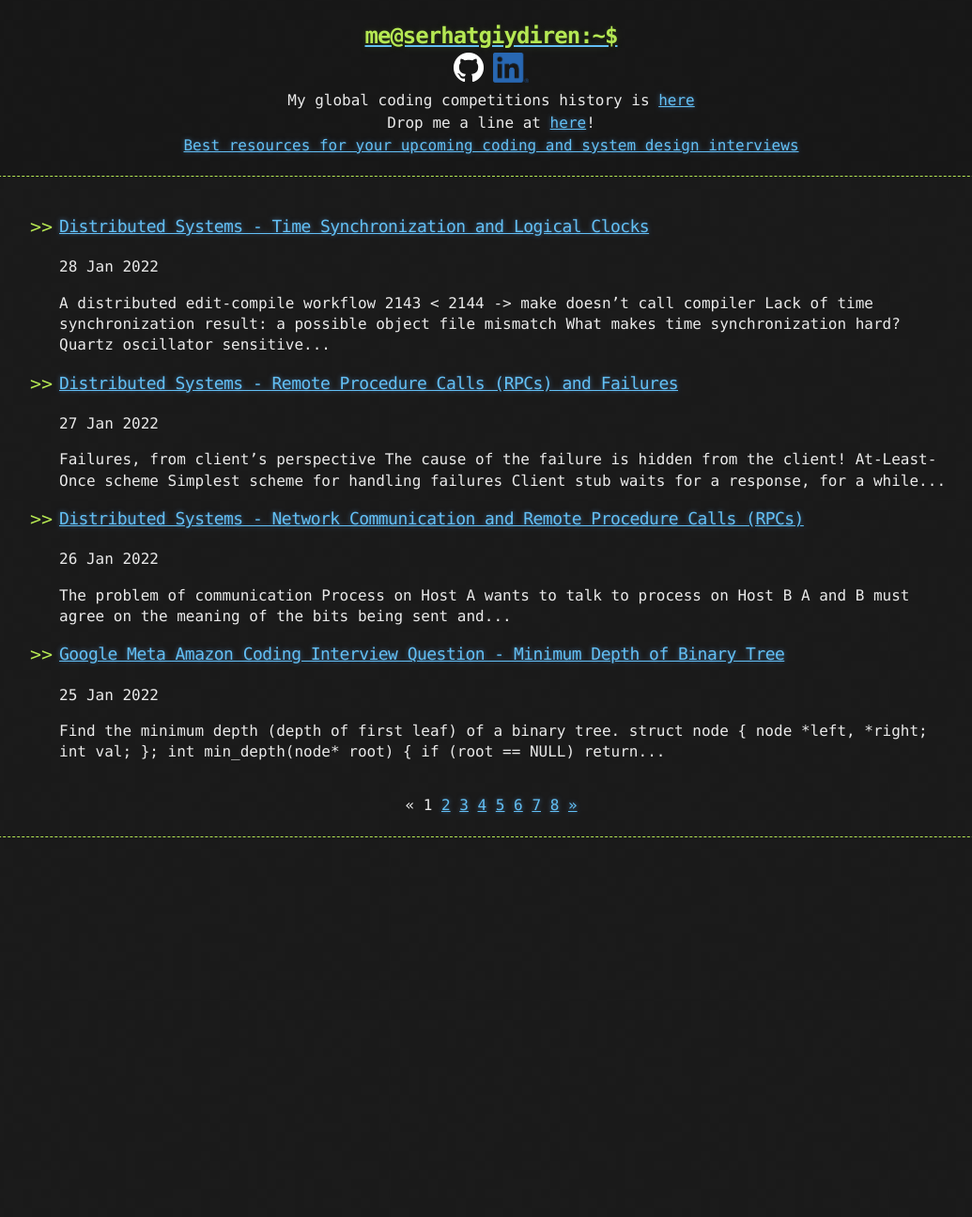
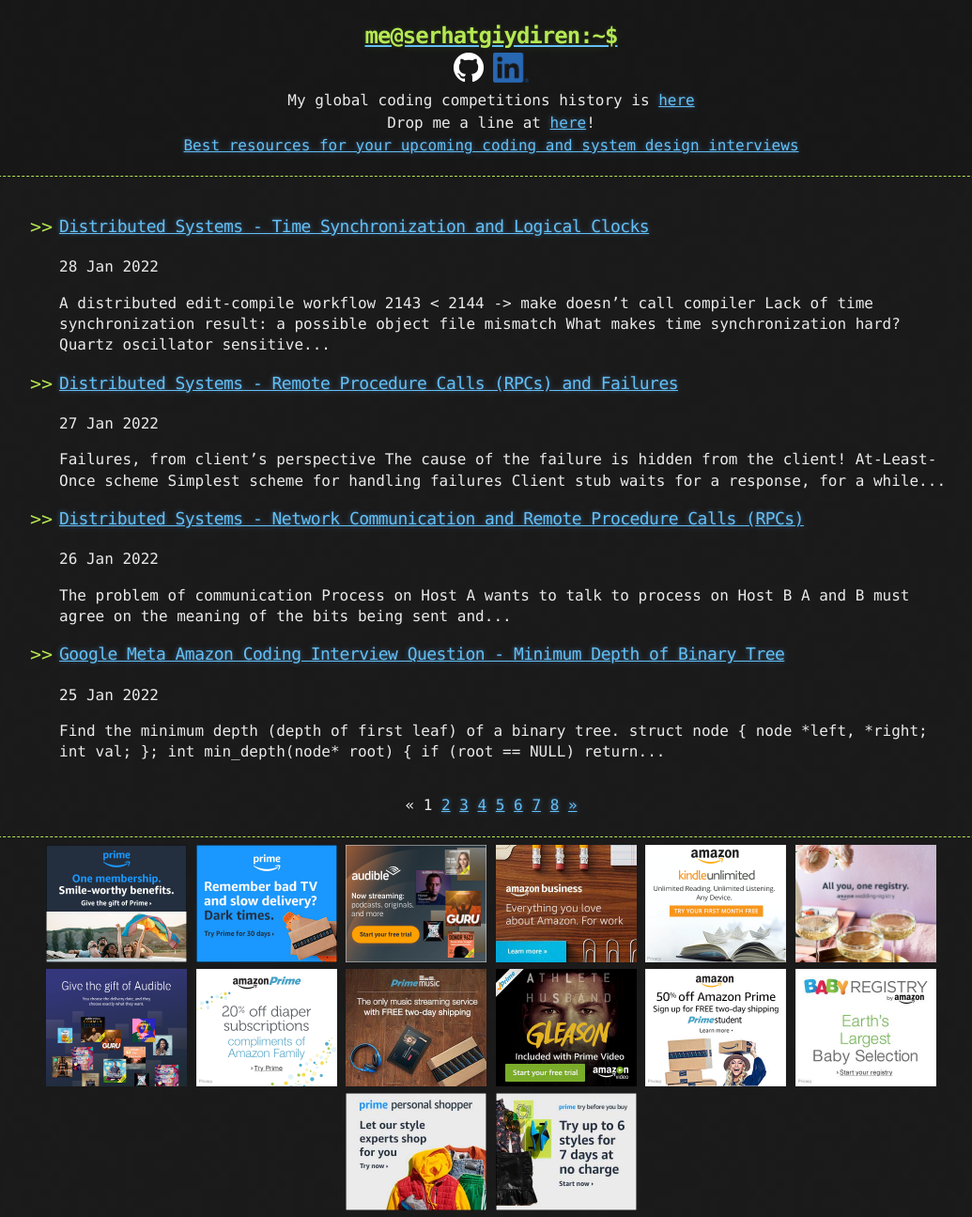
Before and after one commit to goodHunter27/serhatgiydiren.github.io, a Jekyll site: the page built from index.html, in a window 1280 px wide. Shown: the whole page at 94% size, without its empty margins (117-1152 px from the left). Built offline with Jekyll 4.4.1, drawn with Linux system fonts in a browser that asks for light colours; the list of posts is cut into pages by our own code; before the commit the page ends 900 px from its top, so only the background shows below that.

Commit message:
Update amazon_bounty.html

```diff
--- a/_includes/amazon_bounty.html
+++ b/_includes/amazon_bounty.html
@@ -1,6 +1,6 @@
 <hr>
 
-<!--div class="container">
+<div class="container">
   <div class="header-links">
     <a target="_blank" href="https://amzn.to/3ALPy6F"><img src="{{ site.url }}/assets/ab01.jpeg" alt="Give the Gift of Amazon Prime" width="150" height="125"></a>
     <a target="_blank" href="https://amzn.to/3QfX1AK"><img src="{{ site.url }}/assets/ab02.jpeg" alt="Try Amazon Prime 30-Day Free Trial" width="150" height="125"></a>
@@ -17,4 +17,4 @@
     <a target="_blank" href="https://amzn.to/3cKvycw"><img src="{{ site.url }}/assets/ab13.jpg" alt="Sign up for Personal Shopper by Prime Try Before You Buy" width="150" height="125"></a>
     <a target="_blank" href="https://amzn.to/3TFuJ5y"><img src="{{ site.url }}/assets/ab14.jpg" alt="Find the perfect fit with Prime Try Before You Buy" width="150" height="125"></a>
   </div>
-</div-->
+</div>
```
